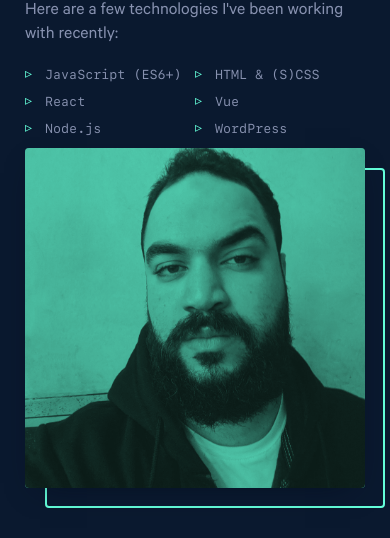
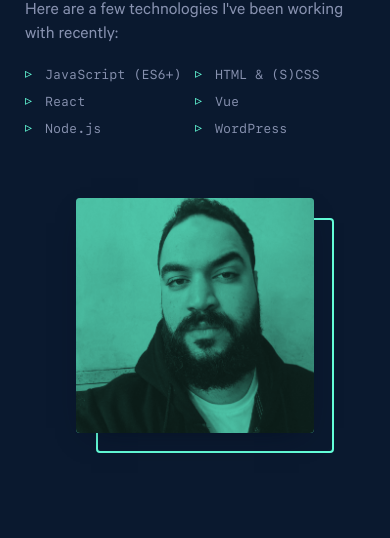
Before and after one commit to karimshalapy/karimshalapy, a React (Create React App) app: page / in a window 390 px wide. Shown: the part 1310-1848 px from the top of the page. Built offline with nearby package versions, Linux system fonts and the light colour scheme.

Commit message:
fix: make avatar image smaller in small screens

```diff
--- a/src/components/sections/About/AvatarImage/AvatarImage.module.css
+++ b/src/components/sections/About/AvatarImage/AvatarImage.module.css
@@ -4,7 +4,7 @@
     display: block;
     position: relative;
     width: 100%;
-    padding: 50% 0;
+    max-width: 300px;
     border-radius: var(--border-radius);
     background-color: var(--highlight-color);
 }
@@ -35,7 +35,7 @@
 .ImageWrapper img {
     width: 100%;
     height: 100%;
-    position: absolute;
+    position: relative;
     top: 0;
     left: 0;
     object-fit: cover;
@@ -50,3 +50,13 @@
     filter: none;
     mix-blend-mode: normal;
 }
+@media (max-width: 768px) {
+  .ImageWrapper {
+    margin: 50px auto 0px;
+    width: 70%;
+    padding: 0;
+  }
+  .ImageWrapper img {
+    position: relative;
+  }
+}
```
